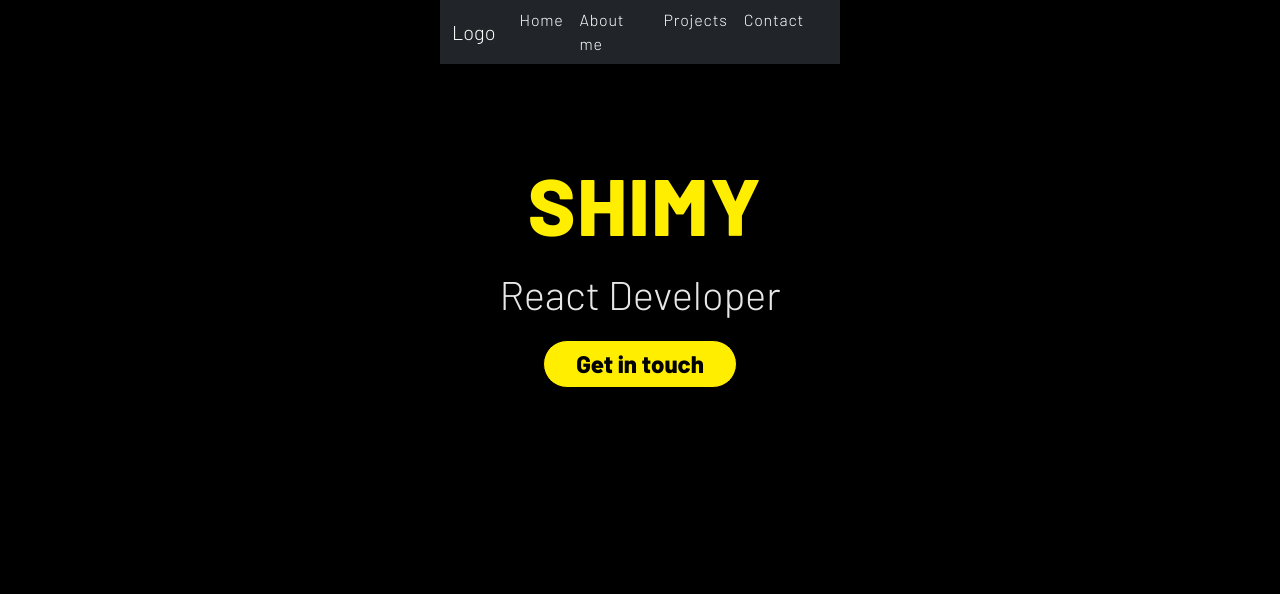
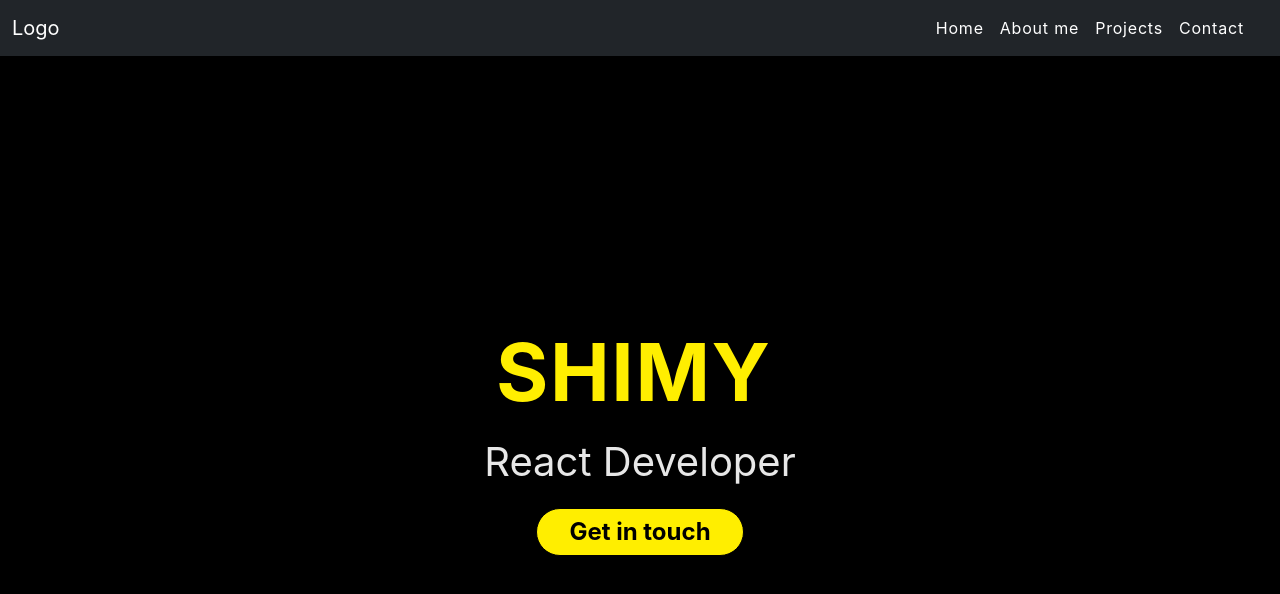
Before and after one commit to shimy8617/portfolio, a React (Create React App) app: page / in a window 1280 px wide. Shown: the top 594 px of the page. Built offline with nearby package versions, Linux system fonts and the light colour scheme.

Commit message:
size desktop

```diff
--- a/src/routes/about/about.css
+++ b/src/routes/about/about.css
@@ -1,9 +1,4 @@
-* {
-  box-sizing: border-box;
-  margin: 0;
-  padding: 0;
-  font-family: 'Barlow', sans-serif;
-}
+
 
 body {
   background-color: #000;
--- a/src/routes/contact/contact.css
+++ b/src/routes/contact/contact.css
@@ -1,17 +1,3 @@
-* {
-  box-sizing: border-box;
-  margin: 0;
-  padding: 0;
-  font-family: 'Barlow', sans-serif;
-}
-
-body {
-  background-color: #000;
-  min-height: 100vh;
-  max-width: 400px;
-  margin: 0 auto;
-}
-
 .containerContact {
   display:flex;
   flex-wrap: wrap;
```
